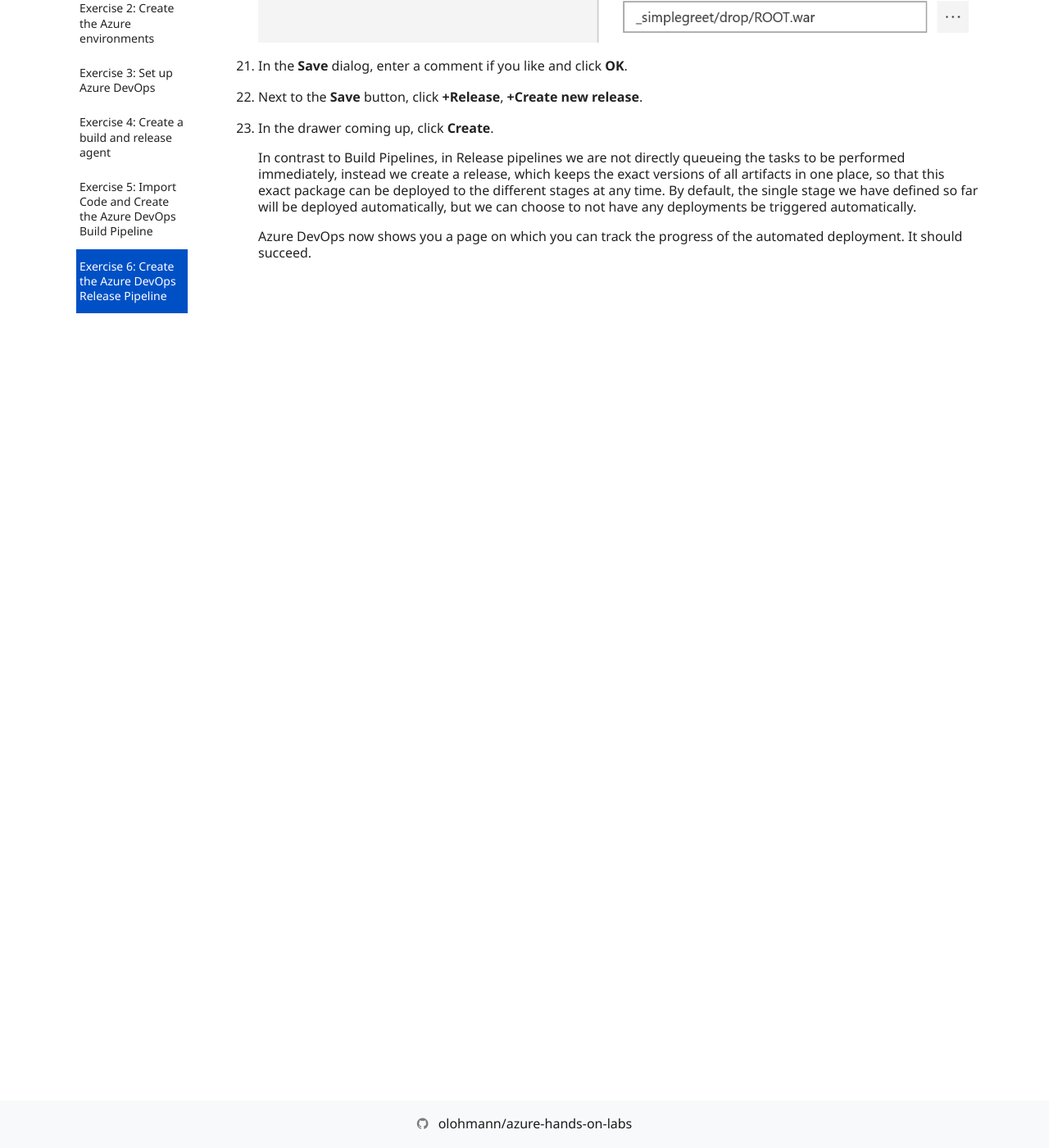
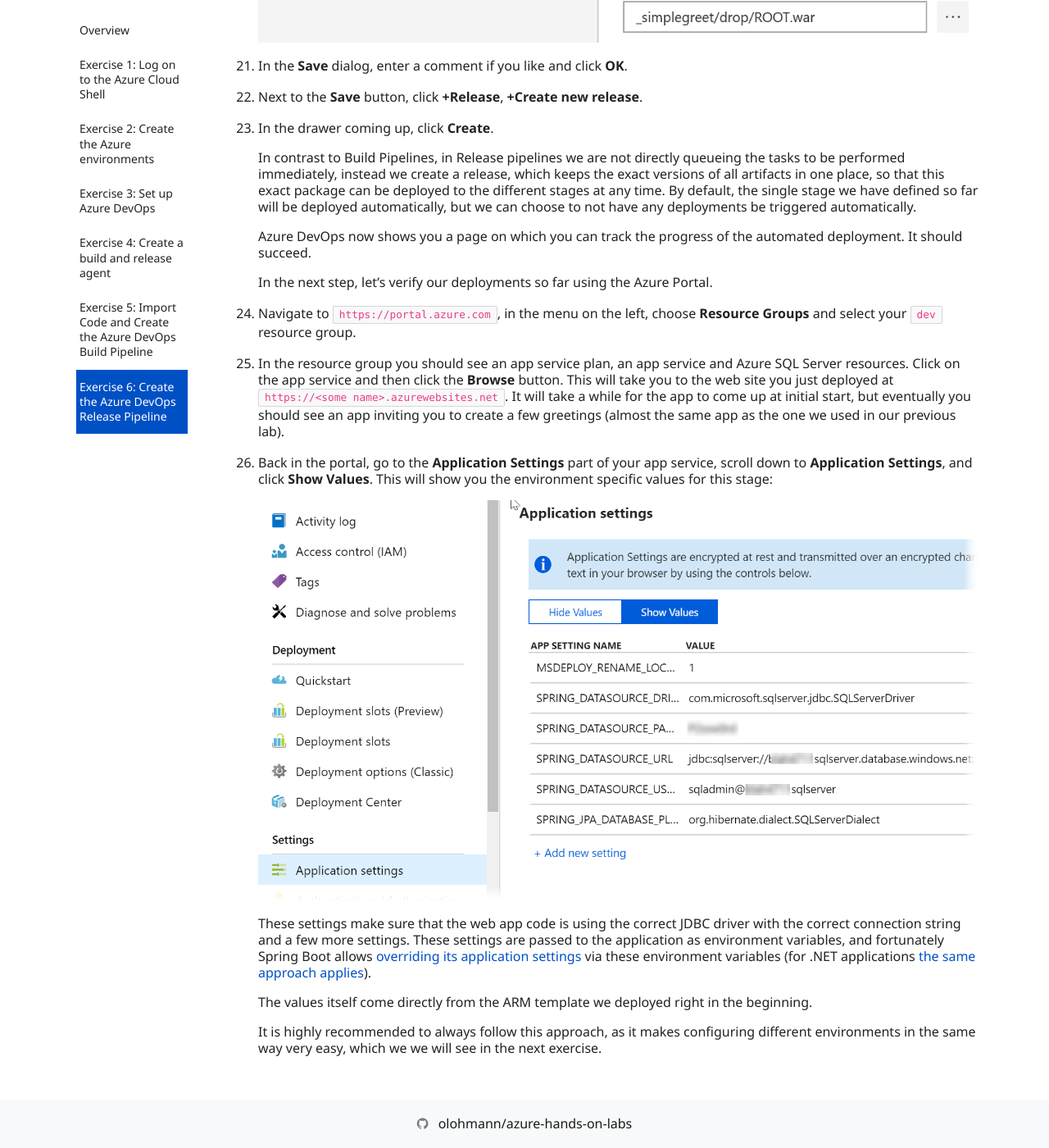
Before and after one commit to olohmann/azure-hands-on-labs, a Jekyll site: the page built from labs/06_cicd_azure_devops/cicd_azure_devops.md, in a window 1280 px wide and 1400 px high, scrolled down 13664 px. Shown: the whole window at 82% size. Built offline with Jekyll 4.4.1, drawn with Linux system fonts in a browser that asks for light colours; nearby versions of some CDN libraries; our own code applies the rules of GitHub Pages for plain Markdown files; comment, search, counter and statistics services are not loaded; before the commit the page ends 14294 px from its top, so only the background shows below that.

Commit message:
verify and app settings

```diff
--- a/labs/06_cicd_azure_devops/cicd_azure_devops.md
+++ b/labs/06_cicd_azure_devops/cicd_azure_devops.md
@@ -122,9 +122,8 @@ To build something in a Build Pipeline, first we need some code. Luckily, we do
 
 1. Return to the root folder of the repository and inspect the file `azure-pipelines.yml`. This file defines that we should run in the `Default` agent queue (to which we added our private agent in the previous exercise) and a few steps to perform the actual product build. These are mainly two calls to the Maven toolset.
 
-    The first step is needed because for contractual reasons the JDBC driver for SQL Server is not available on the puplic Maven repository. Instead, we install it locally here from a version we have available in our repository.
-
-    The second steps calls Maven to do the actual build of the `pom.xml`.
+    * The first step is needed because for contractual reasons the JDBC driver for SQL Server is not available on the puplic Maven repository. Instead, we install it locally here from a version we have available in our repository.
+    * The second steps calls Maven to do the actual build of the `pom.xml`.
 
 1. To actually run the build, in the menu,  click **Pipelines**:
 
@@ -229,3 +228,19 @@ The output of the CI part of CI/CD (like the .war file we just built) should alw
     In contrast to Build Pipelines, in Release pipelines we are not directly queueing the tasks to be performed immediately, instead we create a release, which keeps the exact versions of all artifacts in one place, so that this exact package can be deployed to the different stages at any time. By default, the single stage we have defined so far will be deployed automatically, but we can choose to not have any deployments be triggered automatically.
 
     Azure DevOps now shows you a page on which you can track the progress of the automated deployment. It should succeed.
+
+    In the next step, let's verify our deployments so far using the Azure Portal.
+
+1. Navigate to `https://portal.azure.com`, in the menu on the left, choose **Resource Groups** and select your `dev` resource group.
+
+1. In the resource group you should see an app service plan, an app service and Azure SQL Server resources. Click on the app service and then click the **Browse** button. This will take you to the web site you just deployed at `https://<some name>.azurewebsites.net`. It will take a while for the app to come up at initial start, but eventually you should see an app inviting you to create a few greetings (almost the same app as the one we used in our previous lab).
+
+1. Back in the portal, go to the **Application Settings** part of your app service, scroll down to **Application Settings**, and click **Show Values**. This will show you the environment specific values for this stage:
+
+    ![Application Settings](./media/applicationsettings.png)
+
+    These settings make sure that the web app code is using the correct JDBC driver with the correct connection string and a few more settings. These settings are passed to the application as environment variables, and fortunately Spring Boot allows [overriding its application settings](https://docs.spring.io/spring-boot/docs/current/reference/html/boot-features-external-config.html) via these environment variables (for .NET applications [the same approach applies](https://docs.microsoft.com/en-us/azure/app-service/web-sites-configure#app-settings)).
+
+    The values itself come directly from the ARM template we deployed right in the beginning.
+
+    It is highly recommended to always follow this approach, as it makes configuring different environments in the same way very easy, which we we will see in the next exercise.
```
Also changed, not shown: labs/06_cicd_azure_devops/media/applicationsettings.png (added).
